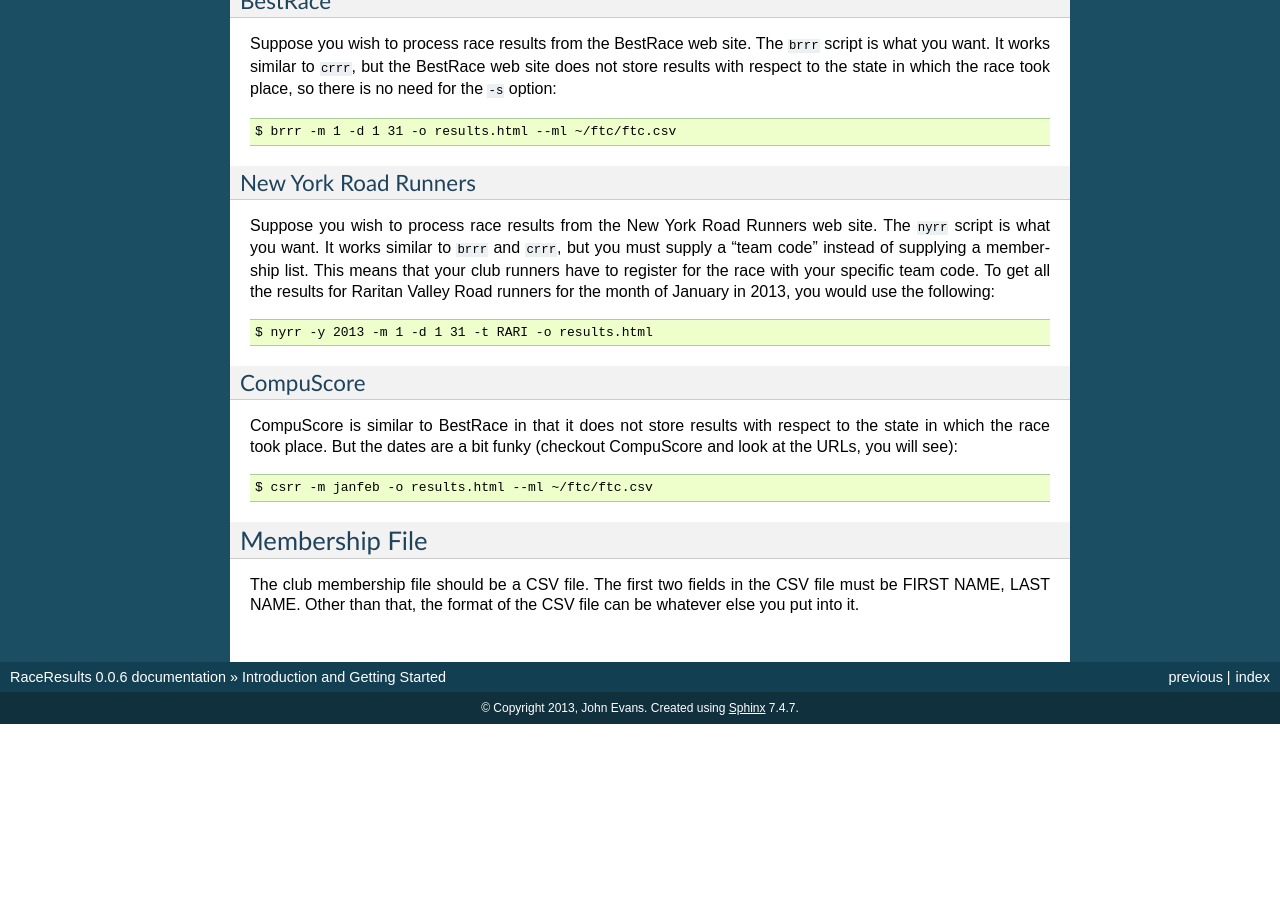
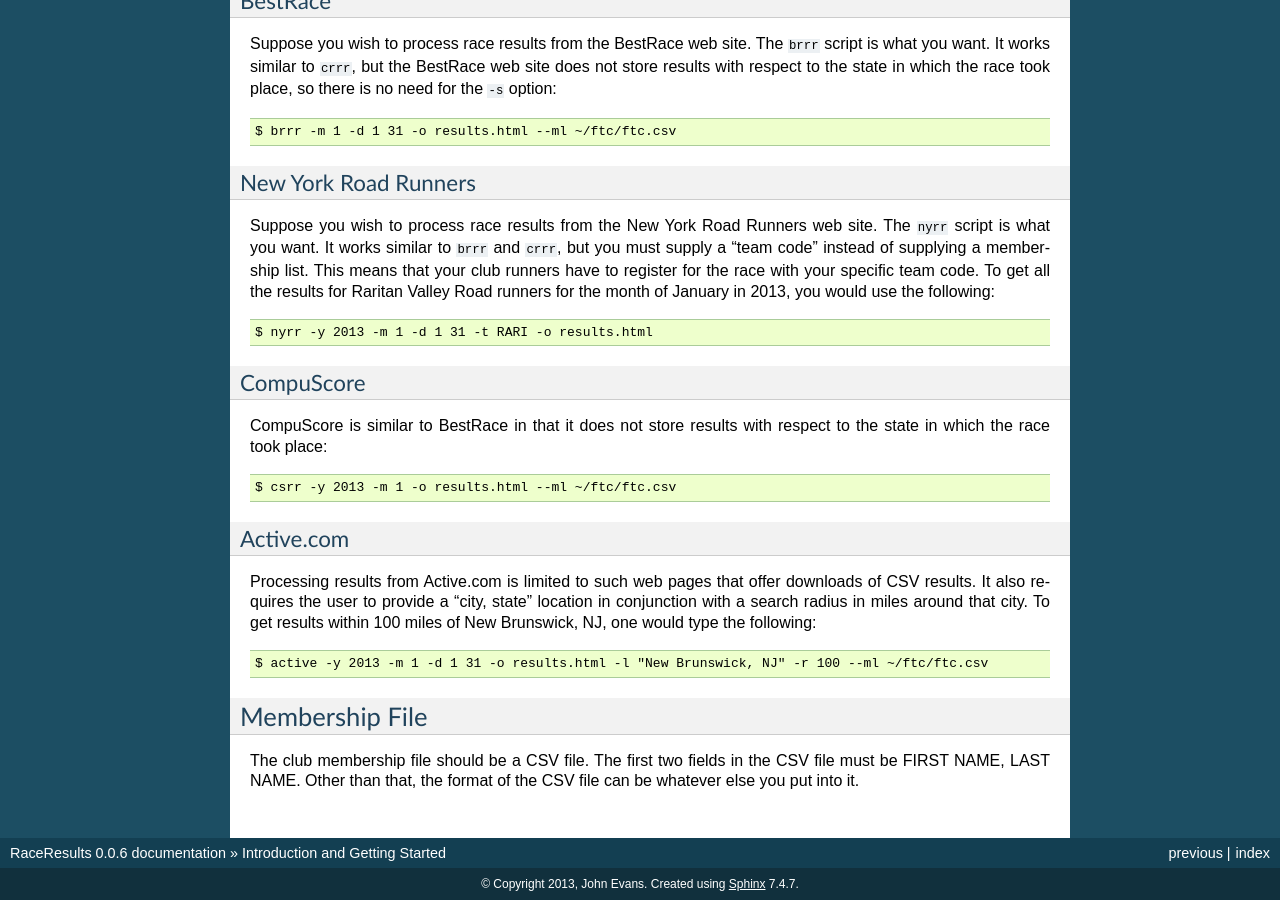
Before and after one commit to hpr/py-race-results, a Sphinx documentation site: the page built from doc/source/introduction.rst, in a window 1280 px wide and 900 px high, scrolled down 1173 px. Built offline with Sphinx 7.4.7, drawn with Linux system fonts in a browser that asks for light colours; before the commit the page ends 1897 px from its top, so only the background shows below that.

Commit message:
Added documentation for active.com

```diff
--- a/doc/source/introduction.rst
+++ b/doc/source/introduction.rst
@@ -95,11 +95,21 @@
 ==========
 
 CompuScore is similar to BestRace in that it does not store results
-with respect to the state in which the race took place.  But the
-dates are a bit funky (checkout CompuScore and look at the URLs,
-you will see)::
+with respect to the state in which the race took place::
 
-    $ csrr -m janfeb -o results.html --ml ~/ftc/ftc.csv
+    $ csrr -y 2013 -m 1 -o results.html --ml ~/ftc/ftc.csv
+
+
+Active.com
+==========
+
+Processing results from Active.com is limited to such web pages
+that offer downloads of CSV results.  It also requires the user to
+provide a "city, state" location in conjunction with a search radius
+in miles around that city.  To get results within 100 miles of New
+Brunswick, NJ, one would type the following::
+
+    $ active -y 2013 -m 1 -d 1 31 -o results.html -l "New Brunswick, NJ" -r 100 --ml ~/ftc/ftc.csv
 
 
 Membership File
```
